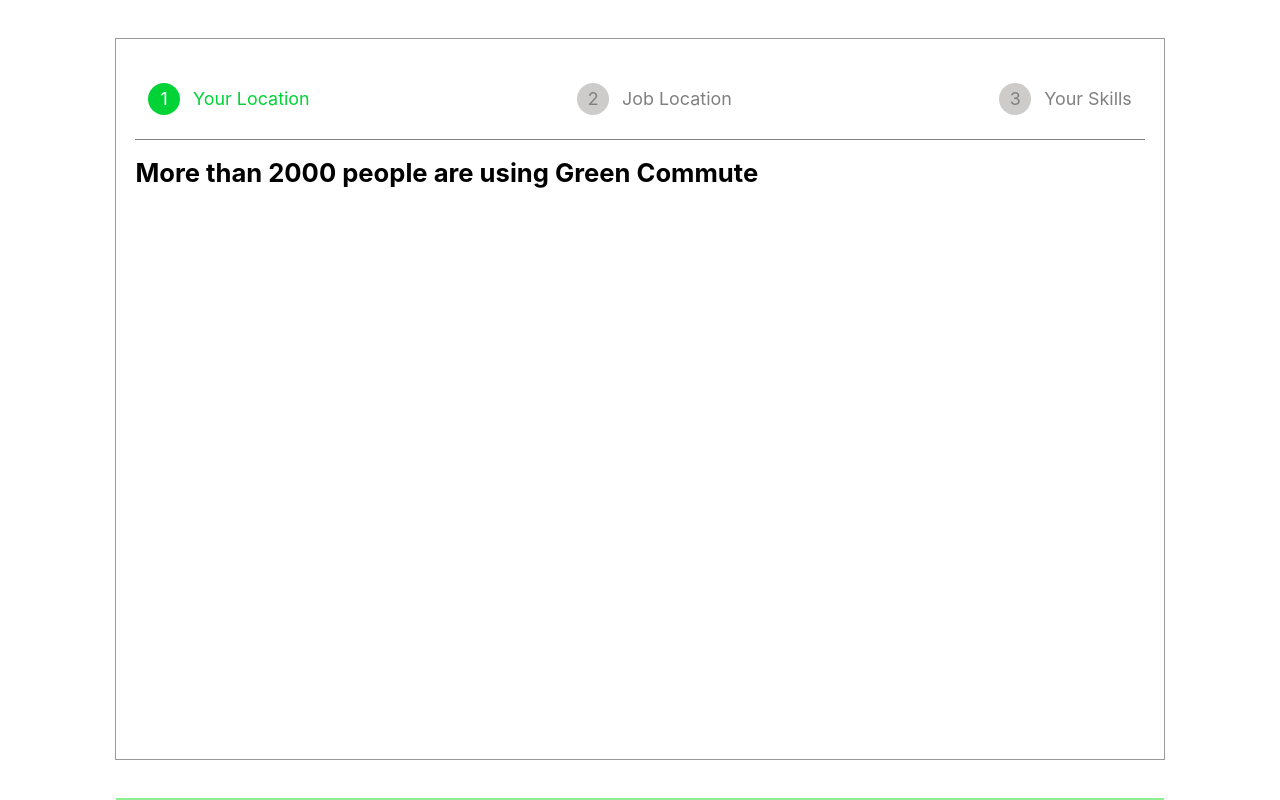
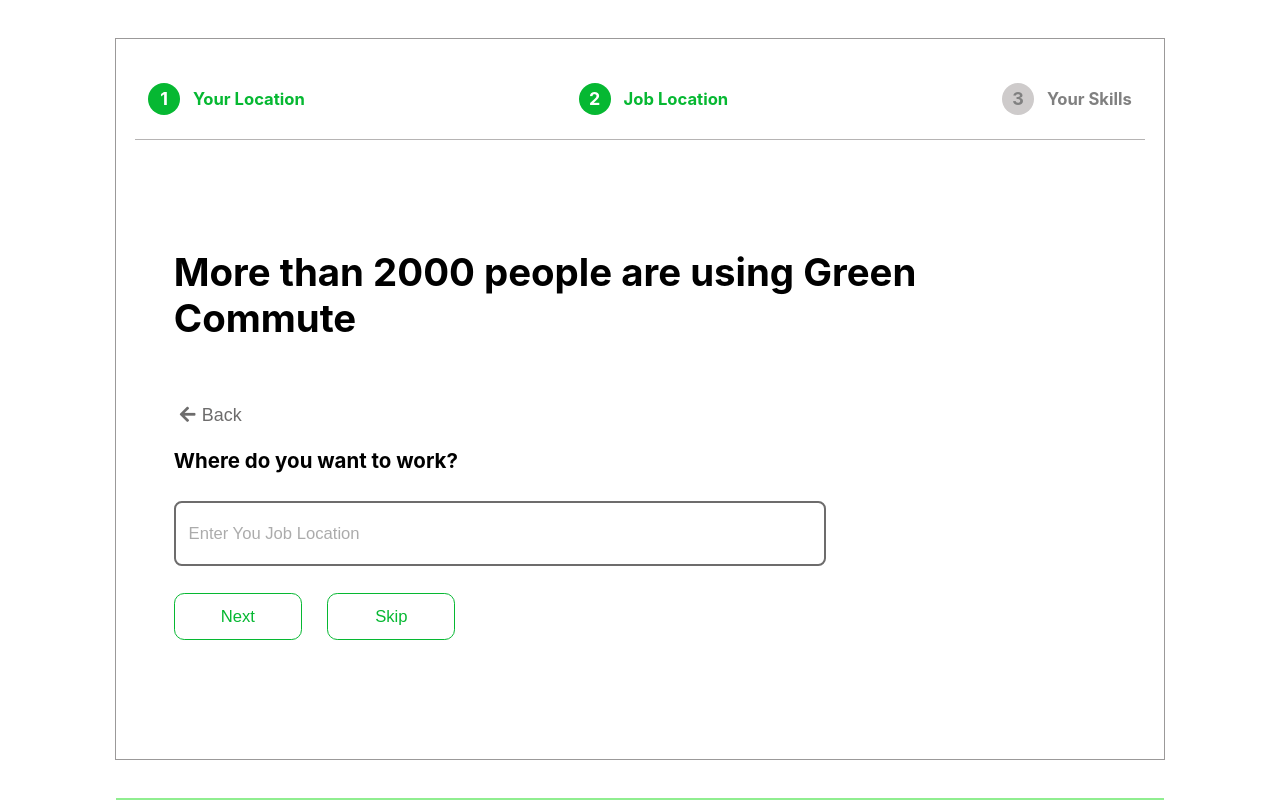
Before and after one commit to Balaraju164/Practice, a React (Create React App) app: page / in a window 1280 px wide. Shown: the top 800 px of the page. Built offline with nearby package versions, Linux system fonts and the light colour scheme.

Commit message:
screen2_completed

```diff
--- a/src/Zemoso_components/YourLocation.css
+++ b/src/Zemoso_components/YourLocation.css
@@ -27,3 +27,70 @@
   width: 100%;
   height: 90vh;
 }
+
+.data_content {
+  padding: 7% 3rem;
+}
+
+.data_content h3 {
+  font-size: 3rem;
+  margin-bottom: 5rem;
+}
+
+.data_content .back_button {
+  display: block;
+  font-size: 1.4rem;
+  text-transform: capitalize;
+  padding-top: 0;
+  color: rgb(109, 108, 108);
+  border: none;
+  background: none;
+  margin-bottom: 1.5rem;
+}
+
+.data_content .back_button:hover {
+  color: rgb(6, 184, 50);
+}
+
+.data_content p {
+  font-size: 1.6rem;
+  font-weight: bolder;
+}
+
+.fa-arrow-left {
+  margin-right: 0.5rem;
+}
+
+input[type='text'] {
+  width: 70%;
+  padding: 1.5rem 1rem;
+  margin: 8px 0;
+  display: inline-block;
+  border: 0.2rem solid rgb(109, 108, 108);
+  border-radius: 0.6rem;
+  box-sizing: border-box;
+  font-size: 1.5rem;
+}
+
+::placeholder {
+  font-size: 1.3rem;
+  text-transform: capitalize;
+}
+
+.butto {
+  font-size: 1.3rem;
+  background: none;
+  text-transform: capitalize;
+  margin: 1.5rem 2rem 0 0;
+  text-align: center;
+  padding: 1rem 0rem;
+  width: 10rem;
+  border: 1px solid rgb(6, 184, 50);
+  color: rgb(6, 184, 50);
+  border-radius: 0.8rem;
+}
+
+.butto:hover {
+  background: rgb(6, 184, 50);
+  color: white;
+}
--- a/src/Zemoso_components/YourLocation.js
+++ b/src/Zemoso_components/YourLocation.js
@@ -8,8 +8,17 @@
             <div className='row'>
             <div className='row1'>
                 <div className='content'>
-                <CheckOutSteps step1   />
-                <h1>More than 2000 people are using Green Commute</h1>
+                <CheckOutSteps step1 step2 />
+                <div className='data_content'>
+                <h3>More than 2000 people are using Green Commute</h3>
+                <button type='button' className='back_button'><i class="fas fa-arrow-left"></i>back</button>
+                <p>Where do you want to work?</p>
+                <input type='text' placeholder='enter you job location'/>
+                <div className='buttons'>
+                <button type="button" className='butto' >Next</button>
+                <button type="button" className='butto' >Skip</button>
+                </div>
+                </div>
                 </div>
             </div>
             <div className='row2'>
--- a/src/Zemoso_components/checkoutSteps.css
+++ b/src/Zemoso_components/checkoutSteps.css
@@ -1,6 +1,6 @@
 .navbar {
   padding: 0.5rem 1rem;
-  border-bottom: 0.1rem solid gray;
+  border-bottom: 0.1rem solid rgb(182, 180, 180);
   display: flex;
   justify-content: space-between;
   align-items: center;
@@ -9,8 +9,9 @@
 .navbar a {
   text-decoration: none;
   text-transform: capitalize;
-  font-size: 1.4rem;
-  color: rgb(1, 211, 54);
+  font-size: 1.3rem;
+  font-weight: bolder;
+  color: rgb(6, 184, 50);
 }
 
 .navbar a.disabled {
@@ -43,6 +44,6 @@
 }
 
 .navbar a > .number {
-  background-color: rgb(1, 211, 54);
+  background-color: rgb(6, 184, 50);
   color: white;
 }
```
